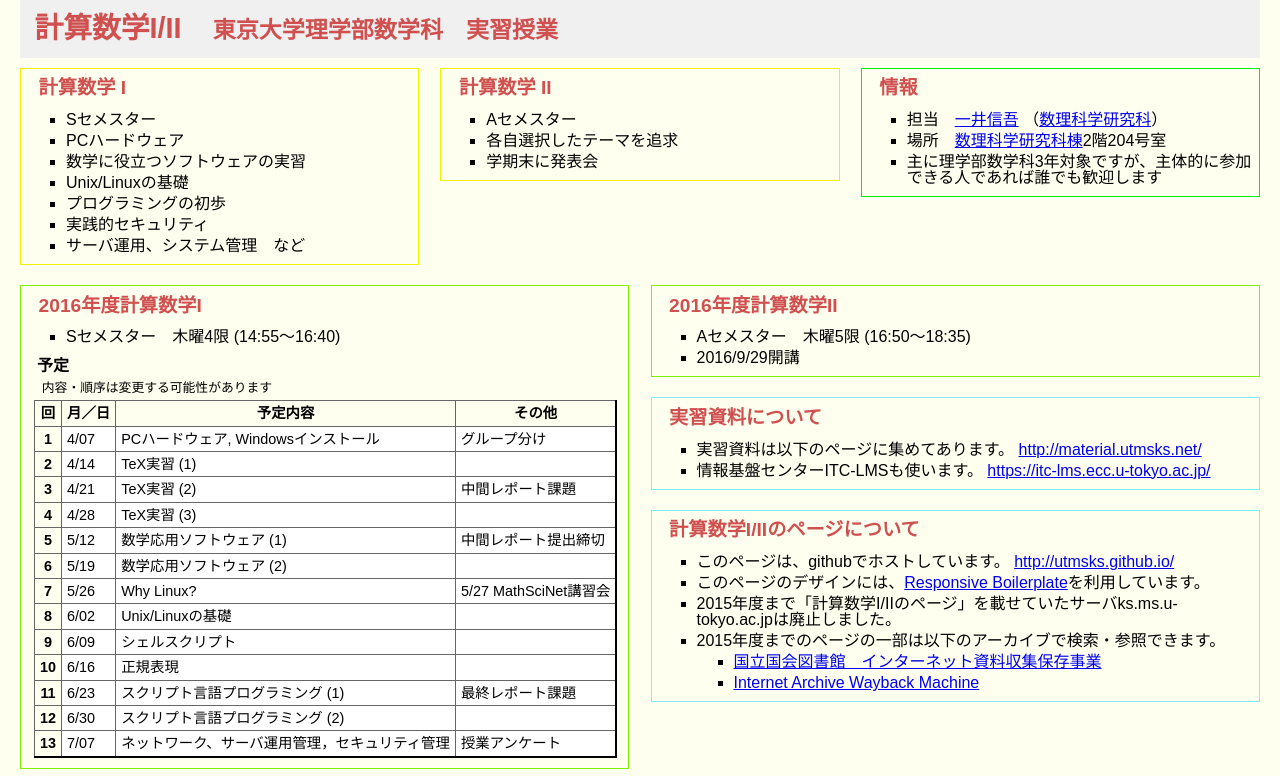
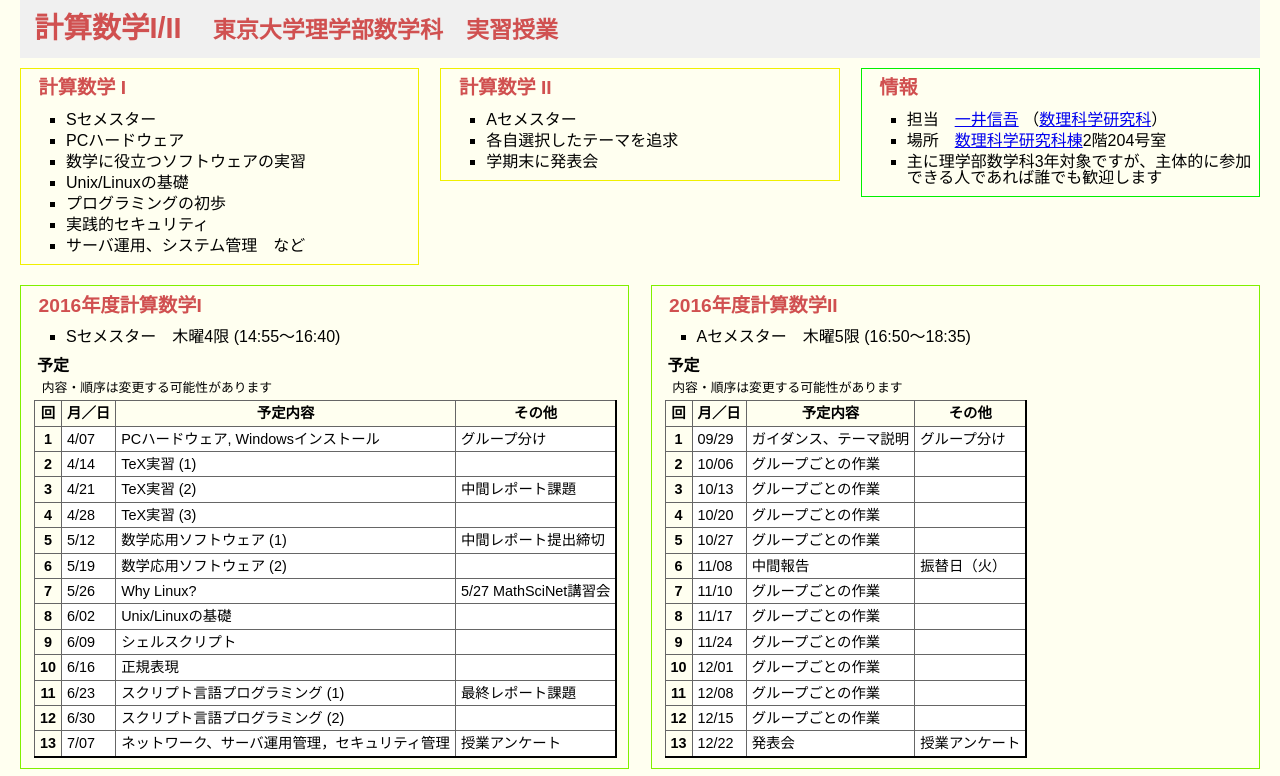
Before and after one commit to utmsks/old-KS-webpage, a plain HTML site: page index.html in a window 1280 px wide. Shown: the top 776 px of the page. Drawn offline with nearby package versions, Linux system fonts and the light colour scheme; a script that the page names is missing.

Commit message:
2016KSII

```diff
--- a/index.html
+++ b/index.html
@@ -182,8 +182,98 @@
 			<h2>2016年度計算数学II</h2>
 			<ul>
 				<li>Aセメスター　木曜5限 (16:50〜18:35)</li>
-				<li>2016/9/29開講</li>
 			</ul>
+			<h3>予定</h3>
+			<p id="comment">内容・順序は変更する可能性があります</p>
+			<table summary="2016年度計算数学IIの予定">
+				<tbody>
+					<tr>
+				    <th abbr="回" scope="col">回</th>
+				    <th abbr="月／日" scope="col">月／日</th>
+				    <th abbr="予定内容" scope="col">予定内容</th>
+				    <th abbr="その他" scope="col">その他</th>
+				  </tr>
+					<tr>
+				    <th class="n" scope="row">1</th>
+				    <td>09/29</td>
+				    <td>ガイダンス、テーマ説明</td>
+				    <td>グループ分け</td>
+				  </tr>
+				  <tr>
+				    <th class="n" scope="row">2</th>
+				    <td>10/06</td>
+				    <td>グループごとの作業</td>
+				    <td></td>
+				  </tr>
+				  <tr>
+				    <th class="n" scope="row">3</th>
+				    <td>10/13</td>
+				    <td>グループごとの作業</td>
+				    <td></td>
+				  </tr>
+				  <tr>
+				    <th class="n" scope="row">4</th>
+				    <td>10/20</td>
+				    <td>グループごとの作業</td>
+				    <td></td>
+				  </tr>
+				  <tr>
+				    <th class="n" scope="row">5</th>
+				    <td>10/27</td>
+				    <td>グループごとの作業</td>
+				    <td></td>
+				  </tr>
+				  <tr>
+				    <th class="n" scope="row">6</th>
+				    <td>11/08</td>
+				    <td>中間報告</td>
+				    <td>振替日（火）</td>
+				  </tr>
+				  <tr>
+				    <th class="n" scope="row">7</th>
+				    <td>11/10</td>
+				    <td>グループごとの作業</td>
+				    <td></td>
+				  </tr>
+				  <tr>
+				    <th class="n" scope="row">8</th>
+				    <td>11/17</td>
+				    <td>グループごとの作業</td>
+				    <td></td>
+				  </tr>
+				  <tr>
+				    <th class="n" scope="row">9</th>
+				    <td>11/24</td>
+				    <td>グループごとの作業</td>
+				    <td></td>
+				  </tr>
+				  <tr>
+				    <th class="n" scope="row">10</th>
+				    <td>12/01</td>
+				    <td>グループごとの作業</td>
+				    <td></td>
+				  </tr>
+				  <tr>
+				    <th class="n" scope="row">11</th>
+				    <td>12/08</td>
+				    <td>グループごとの作業</td>
+				    <td></td>
+				  </tr>
+				  <tr>
+				    <th class="n" scope="row">12</th>
+				    <td>12/15</td>
+				    <td>グループごとの作業</td>
+				    <td></td>
+				  </tr>
+				  <tr>
+				    <th class="n" scope="row">13</th>
+				    <td>12/22</td>
+				    <td>発表会</td>
+				    <td>授業アンケート</td>
+				  </tr>
+				</tbody>
+			</table>
+
 		</div>
 	</div>
 
@@ -238,7 +328,7 @@
     <hr>
     <address>
       created: 2008-04-02;
-      updated: 2016-04-07
+      updated: 2016-09-13
       by <a href="http://www.ms.u-tokyo.ac.jp/~ichii/">Shingo Ichii</a>
     </address>
   </div>
```
